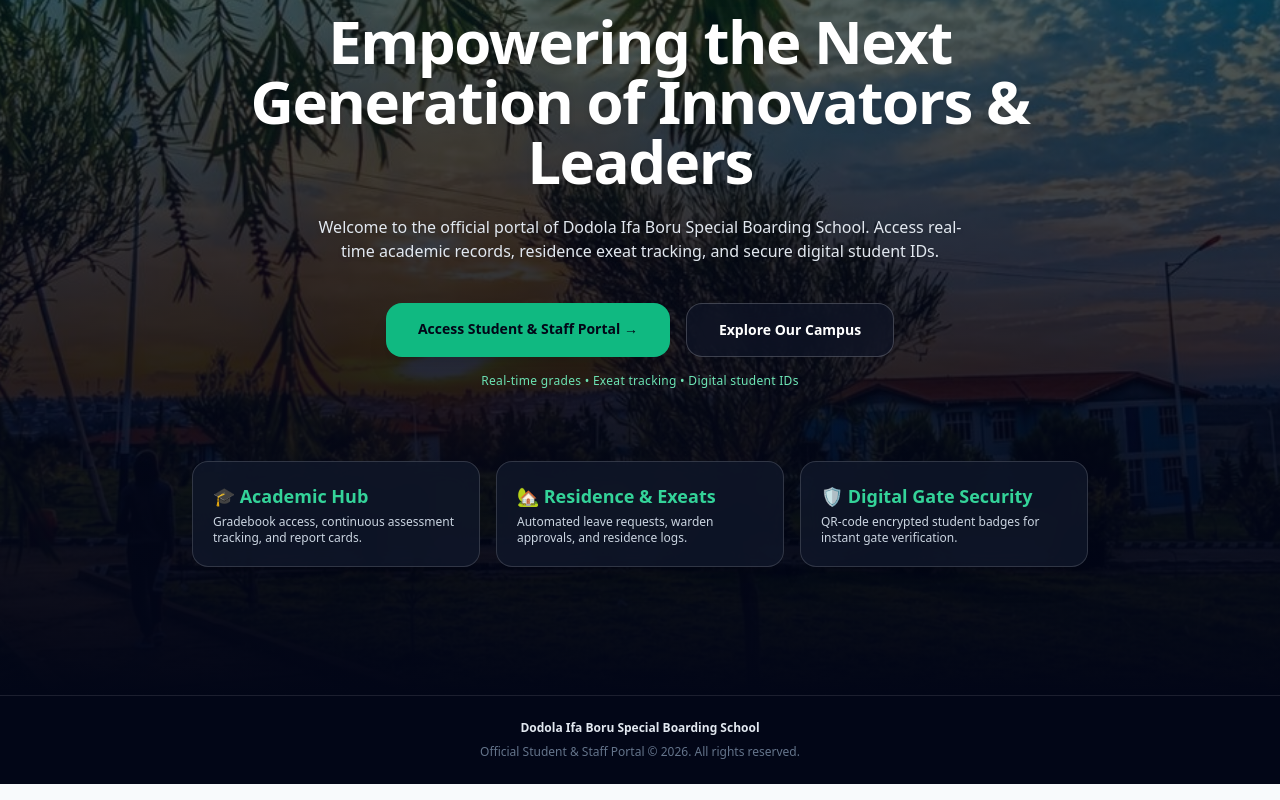
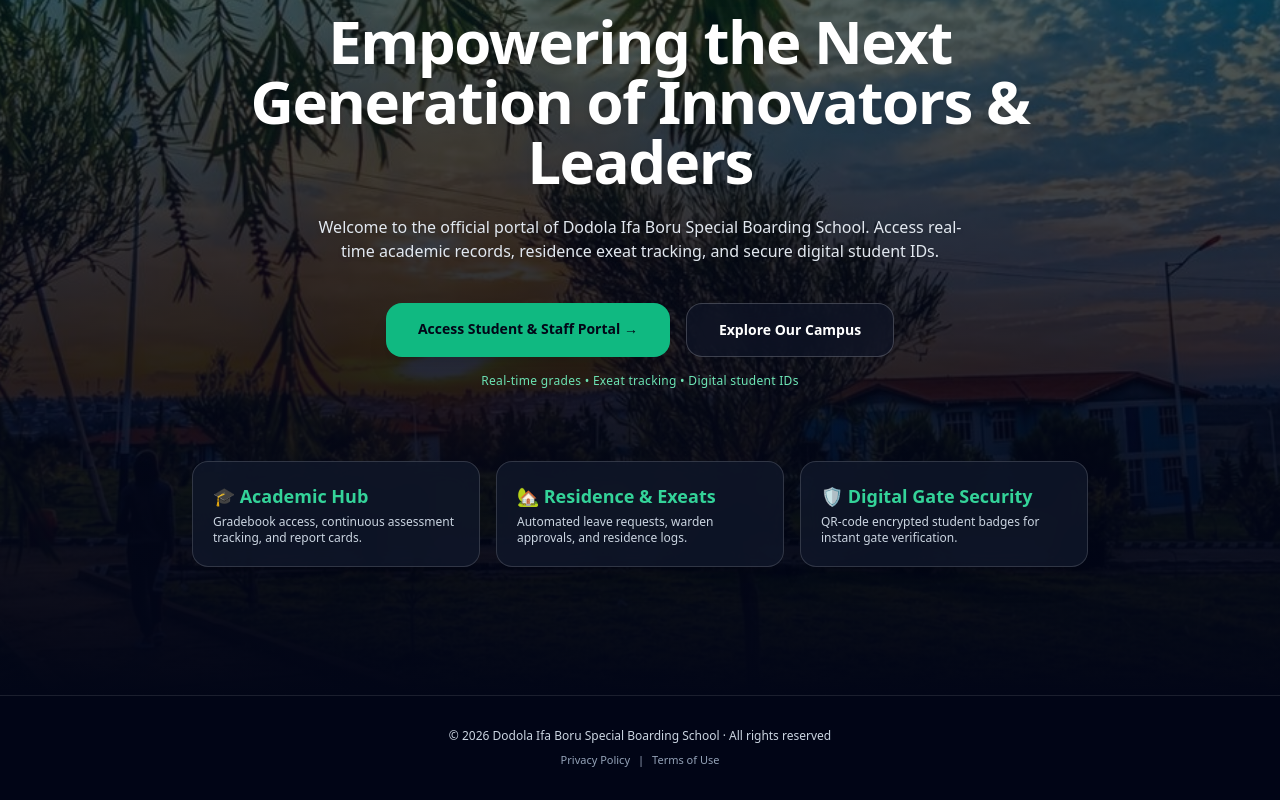
Before and after one commit to futuretech-hub/dodola-school-portal, a Next.js app: page / in a window 1280 px wide. Shown: the part 252-1052 px from the top of the page. Built offline with nearby package versions, Linux system fonts and the light colour scheme.

Commit message:
Update page.jsx

```diff
--- a/app/page.jsx
+++ b/app/page.jsx
@@ -72,12 +72,16 @@ export default function Home() {
       </section>
 
       {/* Footer */}
-      <footer className="bg-slate-950 border-t border-white/10 py-6 px-4 text-center text-xs text-slate-400 relative z-20">
-        <div className="max-w-5xl mx-auto space-y-2">
-          <p className="font-semibold text-slate-200">Dodola Ifa Boru Special Boarding School</p>
-          <p className="text-slate-500">Official Student & Staff Portal &copy; 2026. All rights reserved.</p>
-        </div>
+      <footer className="bg-slate-950/75 backdrop-blur-md border-t border-white/10 py-8 px-4 text-center text-xs text-slate-300 relative z-20 flex flex-col items-center space-y-2">
+        <p className="font-medium">
+          &copy; 2026 Dodola Ifa Boru Special Boarding School &middot; All rights reserved
+        </p>
+        <p className="text-[11px] text-slate-400 space-x-2">
+          <a href="#" className="hover:text-white transition">Privacy Policy</a>
+          <span>|</span>
+          <a href="#" className="hover:text-white transition">Terms of Use</a>
+        </p>
       </footer>
     </div>
   );
-}
+        }
```
